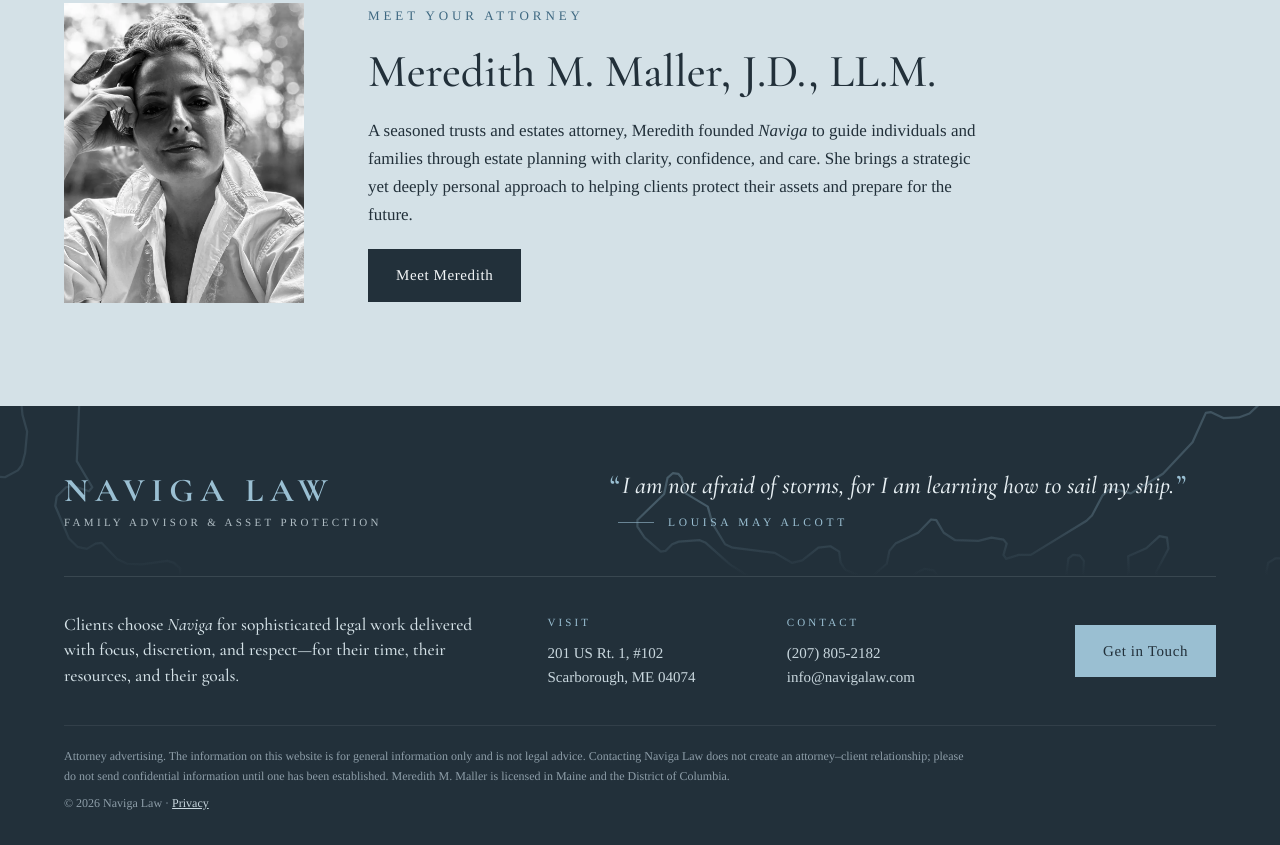
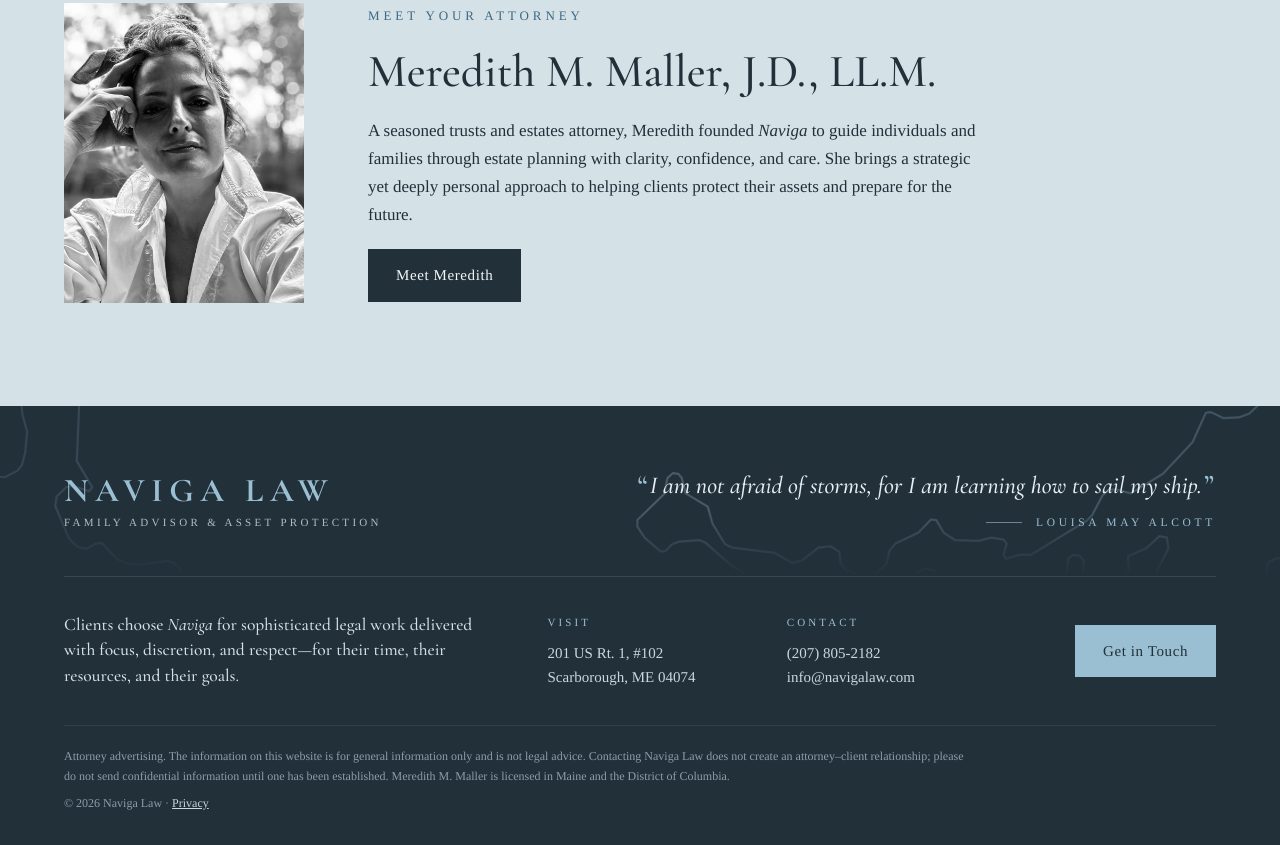
Before and after one commit to twocentideas/naviga, a plain HTML site: page site/index.html in a window 1280 px wide. Shown: the part 2572-3417 px from the top of the page. Drawn offline with Linux system fonts and the light colour scheme.

Commit message:
Footer: right-justify quote and byline

```diff
--- a/site/assets/css/site.css
+++ b/site/assets/css/site.css
@@ -271,3 +271,8 @@ blockquote{margin:0;font-family:var(--serif-display);font-style:italic;font-weig
   .foot-top .epigraph-fig{grid-column:2}
   .epigraph-fig blockquote p{font-size:clamp(20px,2.3vw,24px)}
 }
+/* Quote + byline right-justified whenever it sits beside the logo */
+@media (min-width:761px){
+  .foot-top .epigraph-fig{align-items:flex-end;text-align:right}
+  .epigraph-fig blockquote p{text-indent:0}
+}
```
